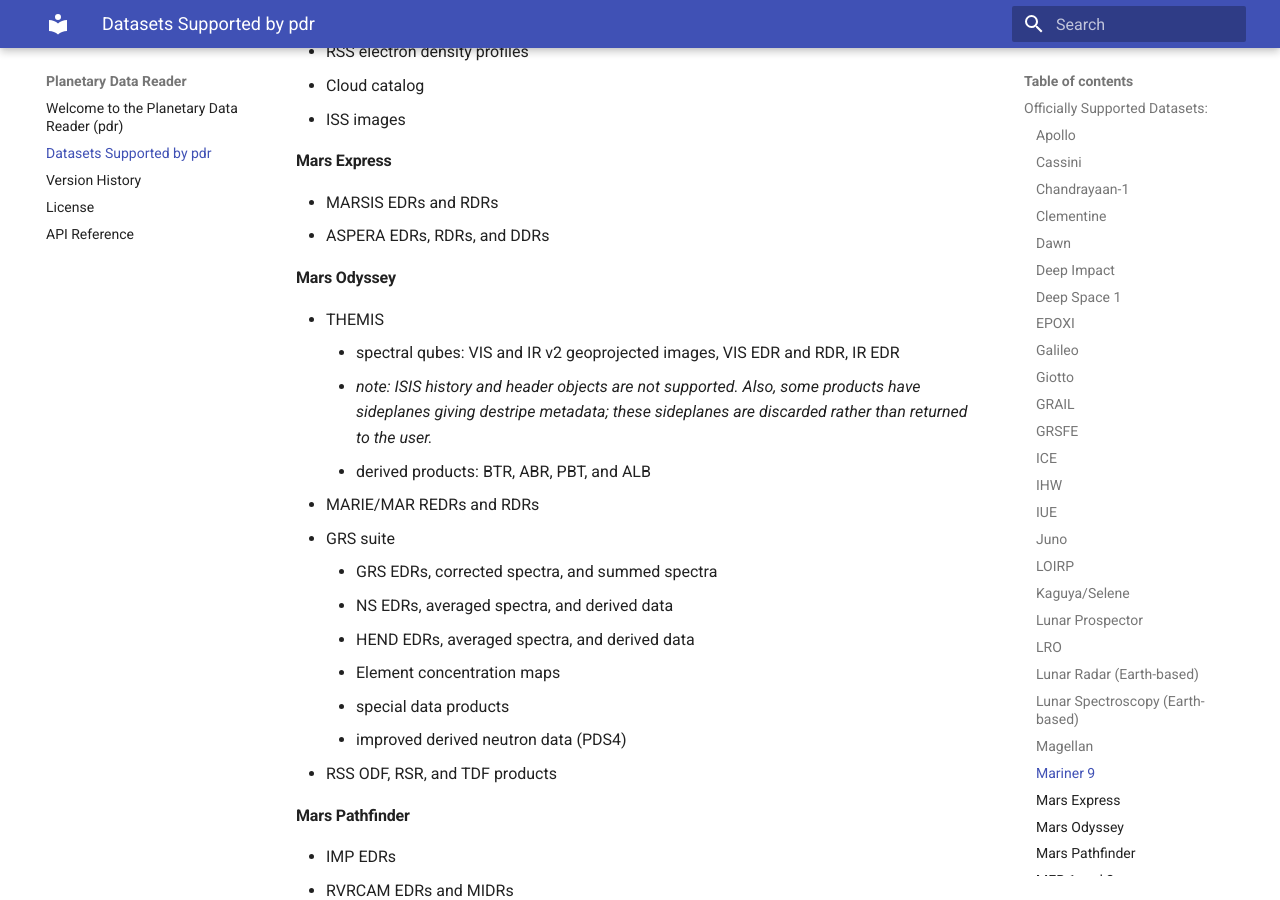
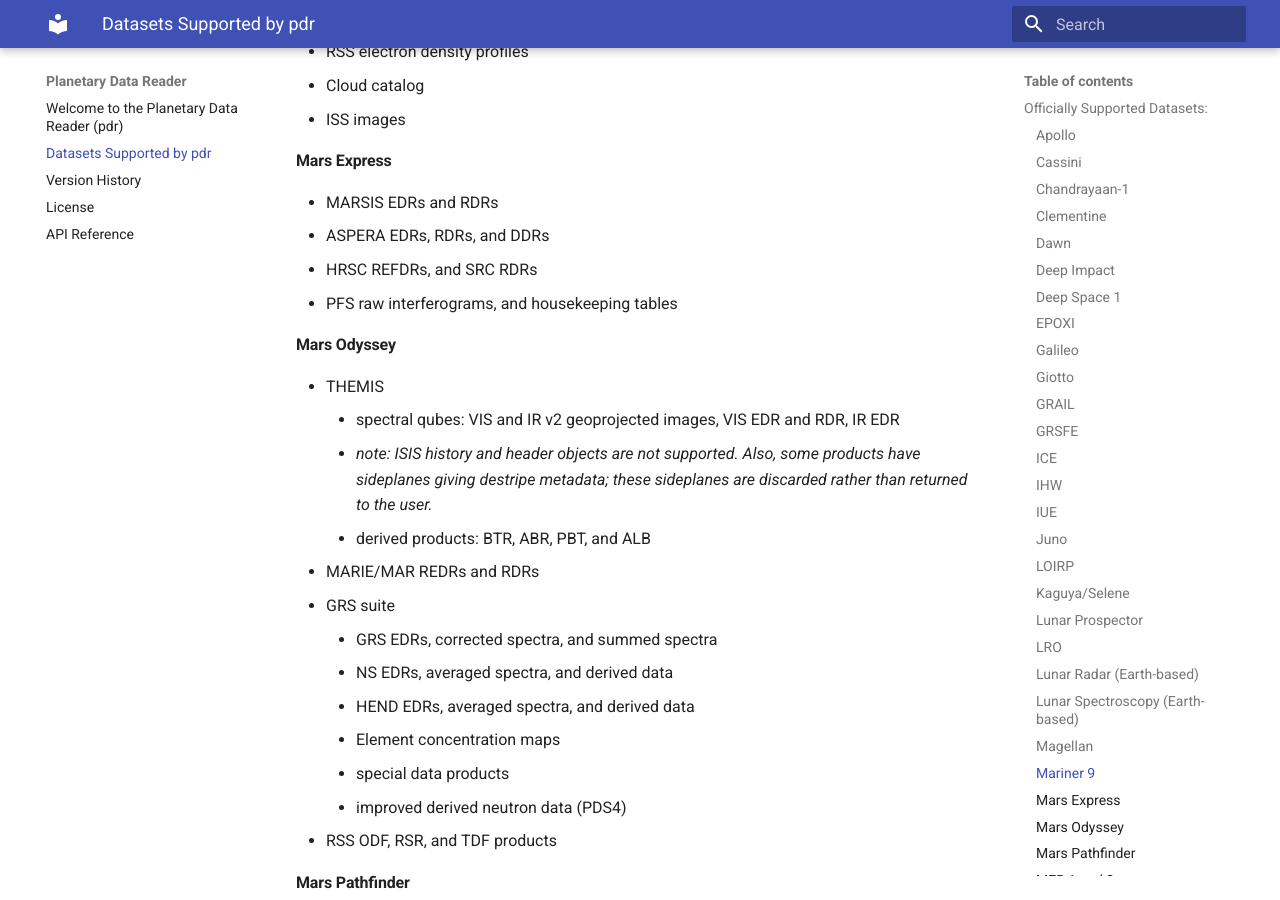
Before and after one commit to MillionConcepts/pdr, an MkDocs documentation site: the page built from docs/supported_datasets.md, in a window 1280 px wide and 900 px high, scrolled down 7697 px. Built offline with MkDocs 1.6.1 and Material for MkDocs 9.7.7, drawn with Linux system fonts in a browser that asks for light colours; some of the changed text lies outside the part shown.

Commit message:
update support docs

```diff
--- a/docs/supported_datasets.md
+++ b/docs/supported_datasets.md
@@ -230,6 +230,8 @@ of their metadata appear to match other sources.
 #### Mars Express
   - MARSIS EDRs and RDRs
   - ASPERA EDRs, RDRs, and DDRs
+  - HRSC REFDRs, and SRC RDRs
+  - PFS raw interferograms, and housekeeping tables
 #### Mars Odyssey
   - THEMIS
     - spectral qubes: VIS and IR v2 geoprojected images, VIS EDR and RDR,
@@ -482,6 +484,9 @@ of their metadata appear to match other sources.
   - NAC DTM without labels (under EXTRAS folder at LROC mission node)
   - WAC derived tif files without labels (under EXTRAS folder at LROC
   mission node)
+#### Mars Express
+  - HRSC derived clouds data
+  - PFS derived water vapor maps
 #### MER 1 and 2
   - Many MER products have been converted to PDS4, including:
     - APXS, Mössbauer and Mini-TES products
@@ -572,6 +577,9 @@ of their metadata appear to match other sources.
   - Radio Tracking ODF3B tables (support planned)
   - RSS solar wind experiment ('safed' dataset)
   - SAR EDR ('safed' dataset)
+#### Mars Express
+  - HRSC RDRs (support planned)
+  - HRSC calibrated radiance spectra
 #### Mars Odyssey
   - THEMIS
     - IR RDRs (support planned)
```
Also changed, not shown: CHANGELOG.md (+1 -1 lines).
